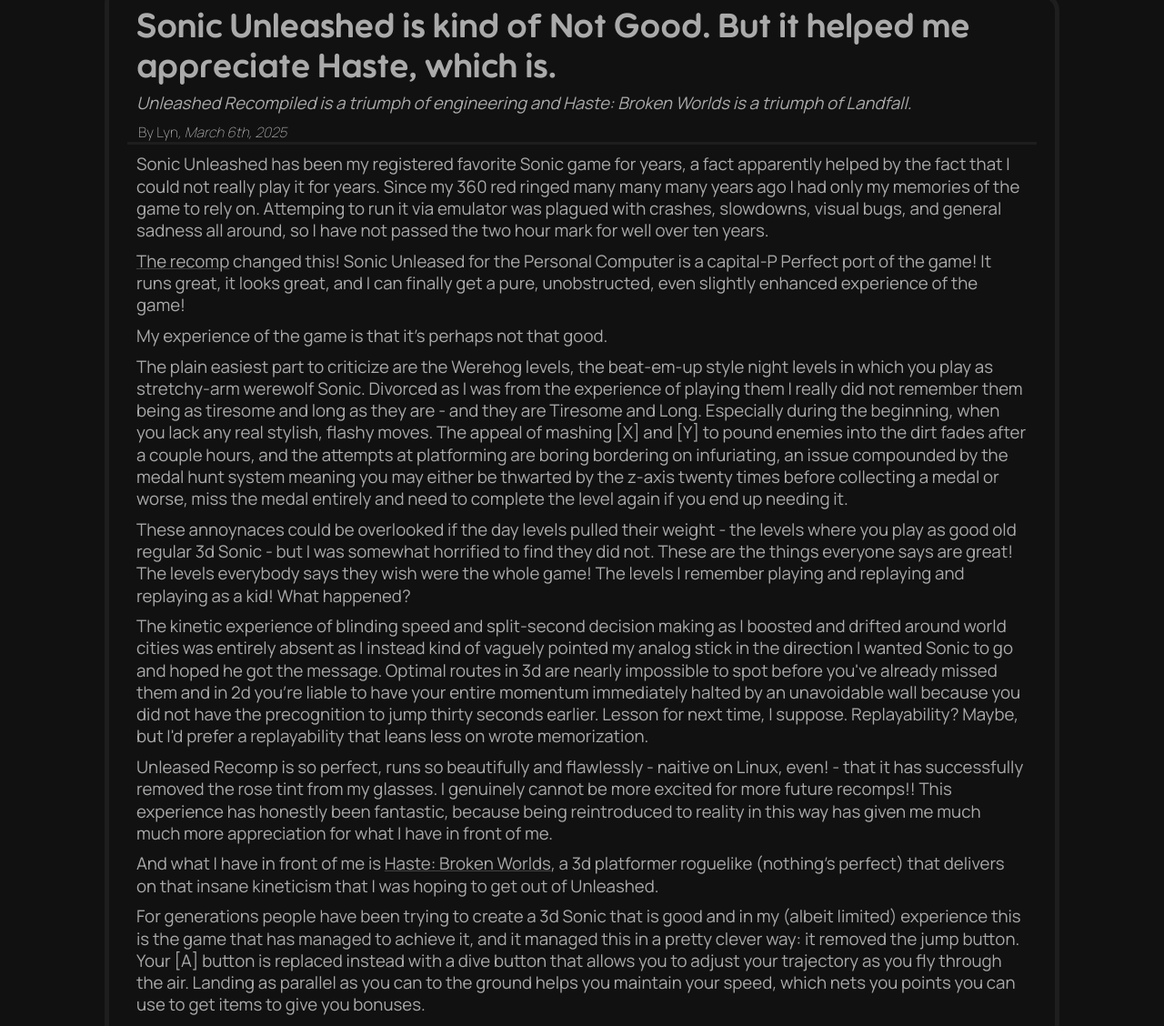
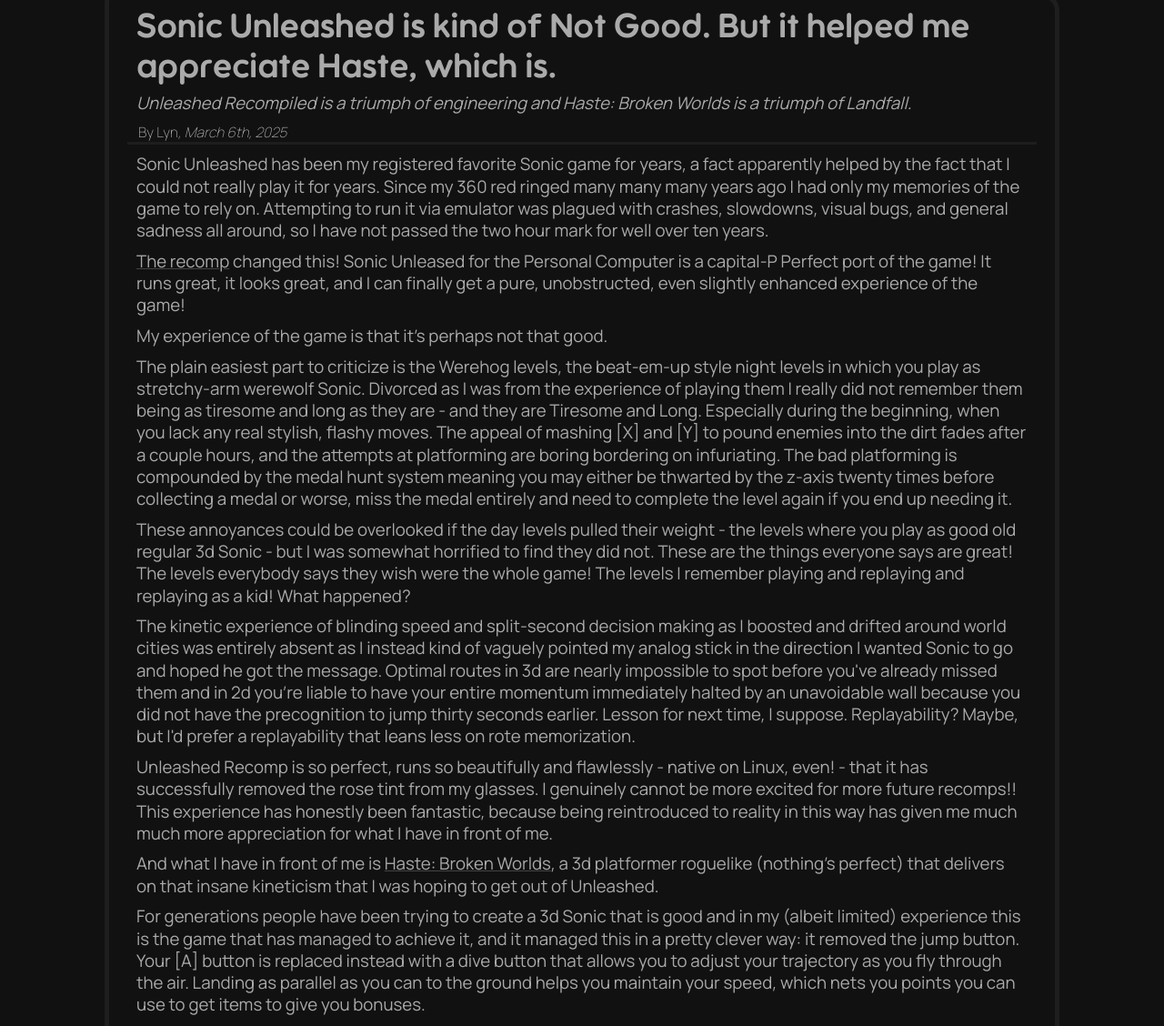
Before and after one commit to ArcLyn64/ArcLyn64.github.io, an Eleventy site: page src/posts/2025-03-06_sonic-and-haste.md in a window 1280 px wide. Shown: the part 133-1261 px from the top of the page at 91% size. Built offline with nearby package versions, Linux system fonts and the light colour scheme; Eleventy itself is replaced by a stand-in of ours; files that its build step writes are made by us from their sources.

Commit message:
proofreading pass

```diff
--- a/src/posts/2025-03-06_sonic-and-haste.md
+++ b/src/posts/2025-03-06_sonic-and-haste.md
@@ -6,19 +6,19 @@
 ---
 
 Sonic Unleashed has been my registered favorite Sonic game for years, a fact apparently helped by the fact that I could not really play it for years. Since my 360 red ringed many many many years ago I had only my memories of the game to rely on.
-Attemping to run it via emulator was plagued with crashes, slowdowns, visual bugs, and general sadness all around, so I have not passed the two hour mark for well over ten years.
+Attempting to run it via emulator was plagued with crashes, slowdowns, visual bugs, and general sadness all around, so I have not passed the two hour mark for well over ten years.
 
 [The recomp](https://github.com/hedge-dev/UnleashedRecomp) changed this! Sonic Unleased for the Personal Computer is a capital-P Perfect port of the game! It runs great, it looks great, and I can finally get a pure, unobstructed, even slightly enhanced experience of the game!
 
 My experience of the game is that it's perhaps not that good.
 
-The plain easiest part to criticize are the Werehog levels, the beat-em-up style night levels in which you play as stretchy-arm werewolf Sonic. Divorced as I was from the experience of playing them I really did not remember them being as tiresome and long as they are - and they are Tiresome and Long. Especially during the beginning, when you lack any real stylish, flashy moves. The appeal of mashing [X] and [Y] to pound enemies into the dirt fades after a couple hours, and the attempts at platforming are boring bordering on infuriating, an issue compounded by the medal hunt system meaning you may either be thwarted by the z-axis twenty times before collecting a medal or worse, miss the medal entirely and need to complete the level again if you end up needing it.
+The plain easiest part to criticize is the Werehog levels, the beat-em-up style night levels in which you play as stretchy-arm werewolf Sonic. Divorced as I was from the experience of playing them I really did not remember them being as tiresome and long as they are - and they are Tiresome and Long. Especially during the beginning, when you lack any real stylish, flashy moves. The appeal of mashing [X] and [Y] to pound enemies into the dirt fades after a couple hours, and the attempts at platforming are boring bordering on infuriating. The bad platforming is compounded by the medal hunt system meaning you may either be thwarted by the z-axis twenty times before collecting a medal or worse, miss the medal entirely and need to complete the level again if you end up needing it.
 
-These annoynaces could be overlooked if the day levels pulled their weight - the levels where you play as good old regular 3d Sonic - but I was somewhat horrified to find they did not. These are the things everyone says are great! The levels everybody says they wish were the whole game! The levels I remember playing and replaying and replaying as a kid! What happened?
+These annoyances could be overlooked if the day levels pulled their weight - the levels where you play as good old regular 3d Sonic - but I was somewhat horrified to find they did not. These are the things everyone says are great! The levels everybody says they wish were the whole game! The levels I remember playing and replaying and replaying as a kid! What happened?
 
-The kinetic experience of blinding speed and split-second decision making as I boosted and drifted around world cities was entirely absent as I instead kind of vaguely pointed my analog stick in the direction I wanted Sonic to go and hoped he got the message. Optimal routes in 3d are nearly impossible to spot before you've already missed them and in 2d you're liable to have your entire momentum immediately halted by an unavoidable wall because you did not have the precognition to jump thirty seconds earlier. Lesson for next time, I suppose. Replayability? Maybe, but I'd prefer a replayability that leans less on wrote memorization.
+The kinetic experience of blinding speed and split-second decision making as I boosted and drifted around world cities was entirely absent as I instead kind of vaguely pointed my analog stick in the direction I wanted Sonic to go and hoped he got the message. Optimal routes in 3d are nearly impossible to spot before you've already missed them and in 2d you're liable to have your entire momentum immediately halted by an unavoidable wall because you did not have the precognition to jump thirty seconds earlier. Lesson for next time, I suppose. Replayability? Maybe, but I'd prefer a replayability that leans less on rote memorization.
 
-Unleased Recomp is so perfect, runs so beautifully and flawlessly - naitive on Linux, even! - that it has successfully removed the rose tint from my glasses. I genuinely cannot be more excited for more future recomps!! This experience has honestly been fantastic, because being reintroduced to reality in this way has given me much much more appreciation for what I have in front of me.
+Unleashed Recomp is so perfect, runs so beautifully and flawlessly - native on Linux, even! - that it has successfully removed the rose tint from my glasses. I genuinely cannot be more excited for more future recomps!! This experience has honestly been fantastic, because being reintroduced to reality in this way has given me much much more appreciation for what I have in front of me.
 
 And what I have in front of me is [Haste: Broken Worlds](https://store.steampowered.com/app/1796470/HASTE_Broken_Worlds/), a 3d platformer roguelike (nothing's perfect) that delivers on that insane kineticism that I was hoping to get out of Unleashed.
 
```
